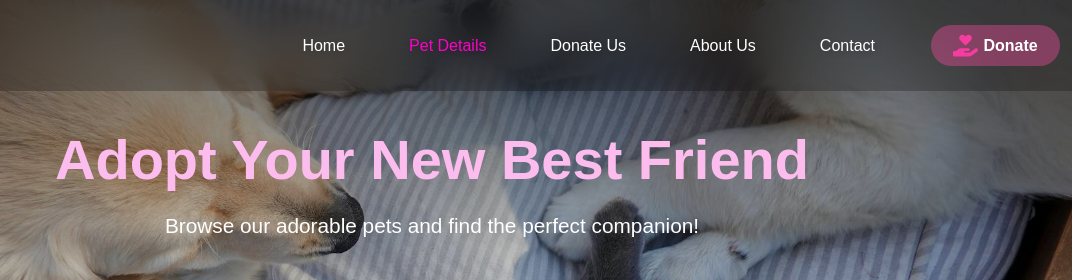
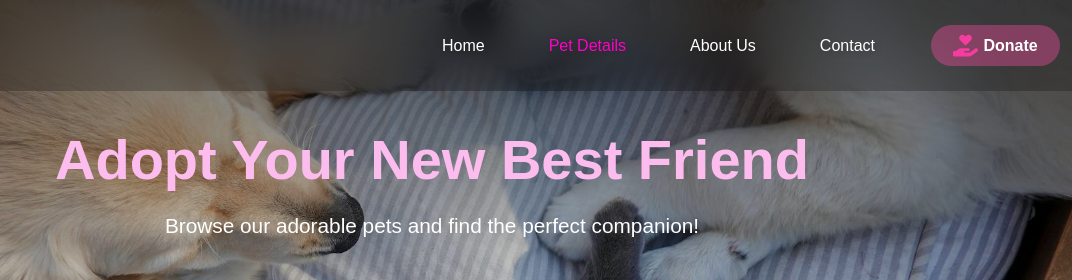
Before and after one commit to HIRUSHAN0831/Pet-Adoptin-Web, a plain HTML site: page details.html in a window 1280 px wide. Shown: the top 280 px of the page, 208-1280 px from the left. Drawn offline with nearby package versions, Linux system fonts and the light colour scheme.

Commit message:
donation us remove

```diff
--- a/details.html
+++ b/details.html
@@ -28,9 +28,6 @@
                     </li>
                     <li class="nav-item">
                         <a class="nav-link act" aria-current="page" href="details.html">Pet Details</a>
-                    </li>
-                    <li class="nav-item">
-                        <a class="nav-link" href="donation.html">Donate Us</a>
                     </li>
                     <li class="nav-item">
                         <a class="nav-link" href="about.html">About Us</a>
```
Also changed, not shown: donation.html (+0 -3 lines).
